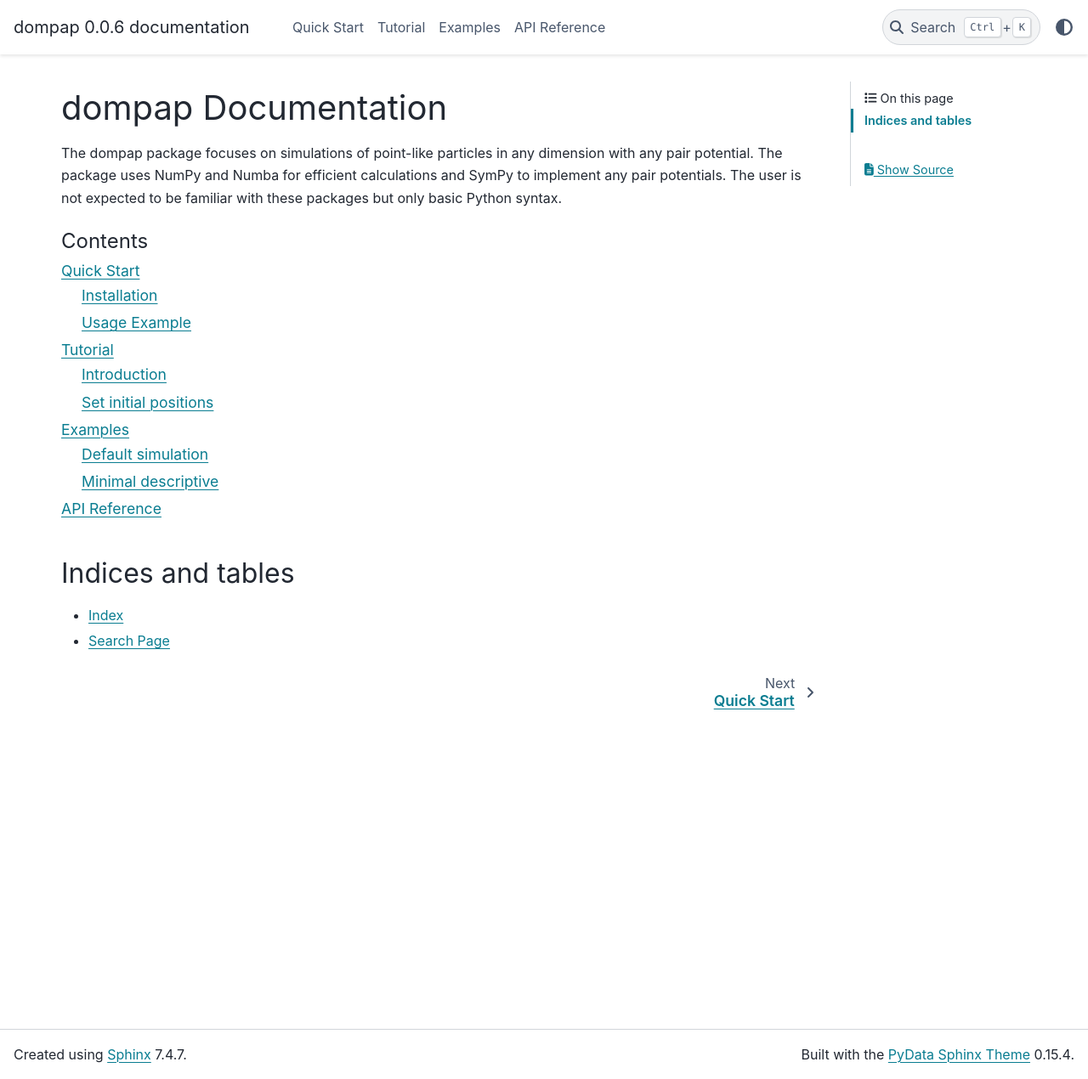
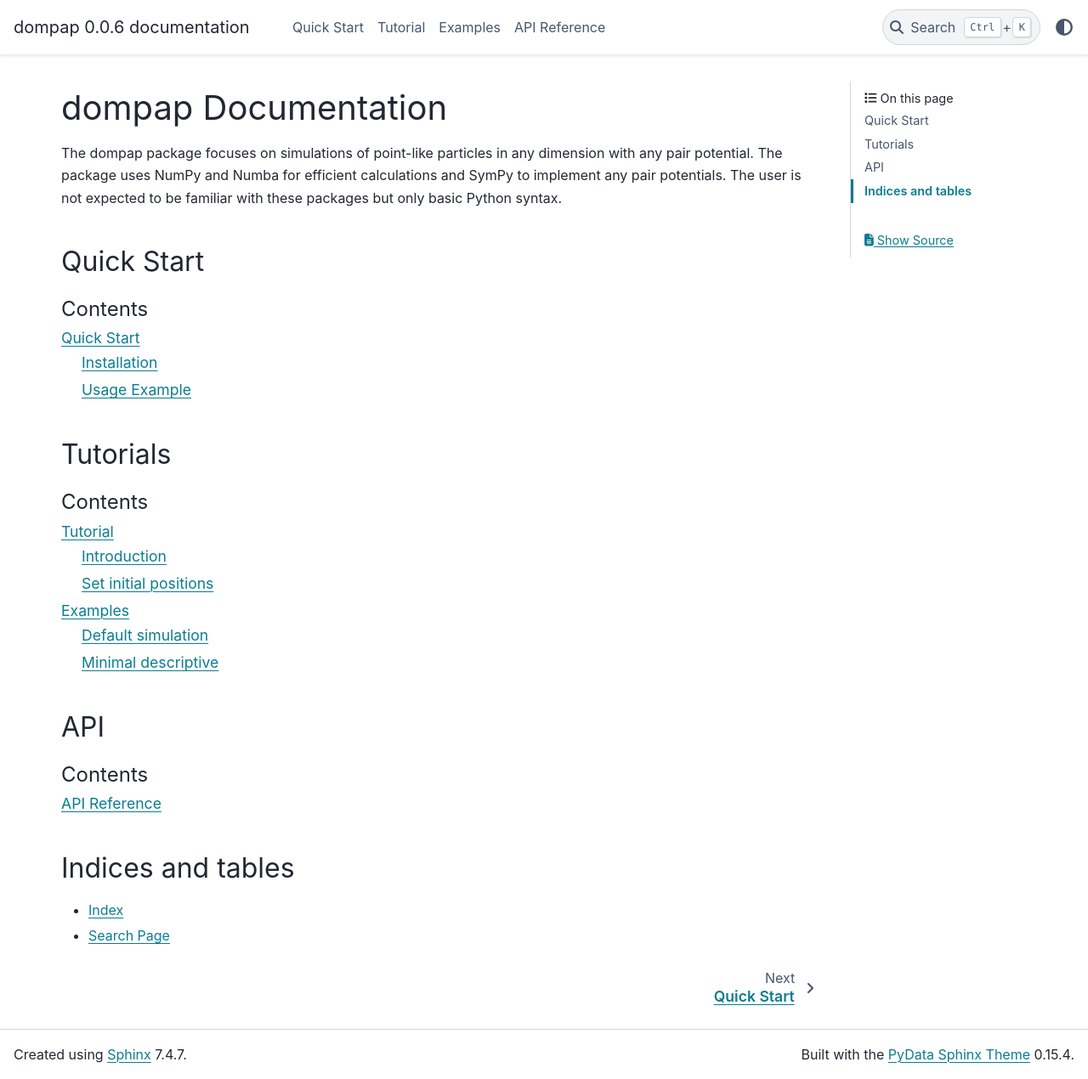
Before and after one commit to urpedersen/dompap, a Sphinx documentation site: the page built from docs/source/index.rst, in a window 1280 px wide and 1270 px high. Shown: the whole window at 85% size. Built offline with Sphinx 7.4.7 and the PyData theme 0.15.4, drawn with Linux system fonts in a browser that asks for light colours.

Commit message:
Update documentation

```diff
--- a/docs/source/conf.py
+++ b/docs/source/conf.py
@@ -56,5 +56,6 @@
 
 html_theme_options = {
   "show_toc_level": 4,
-  "nosidebar": True,
+   "navigation_depth": 2,
+#"nosidebar": True,
 }
--- a/docs/source/index.rst
+++ b/docs/source/index.rst
@@ -11,14 +11,34 @@
 The package uses NumPy and Numba for efficient calculations and SymPy to implement any pair potentials.
 The user is not expected to be familiar with these packages but only basic Python syntax.
 
+Quick Start
+===========
+
 .. toctree::
    :caption: Contents
    :maxdepth: 2
 
    quick_start
+
+Tutorials
+=========
+
+.. toctree::
+   :caption: Contents
+   :maxdepth: 2
+
    tutorial
    examples
+
+API
+===
+
+.. toctree::
+   :caption: Contents
+   :maxdepth: 2
+
    api
+
 
 Indices and tables
 ==================
```
